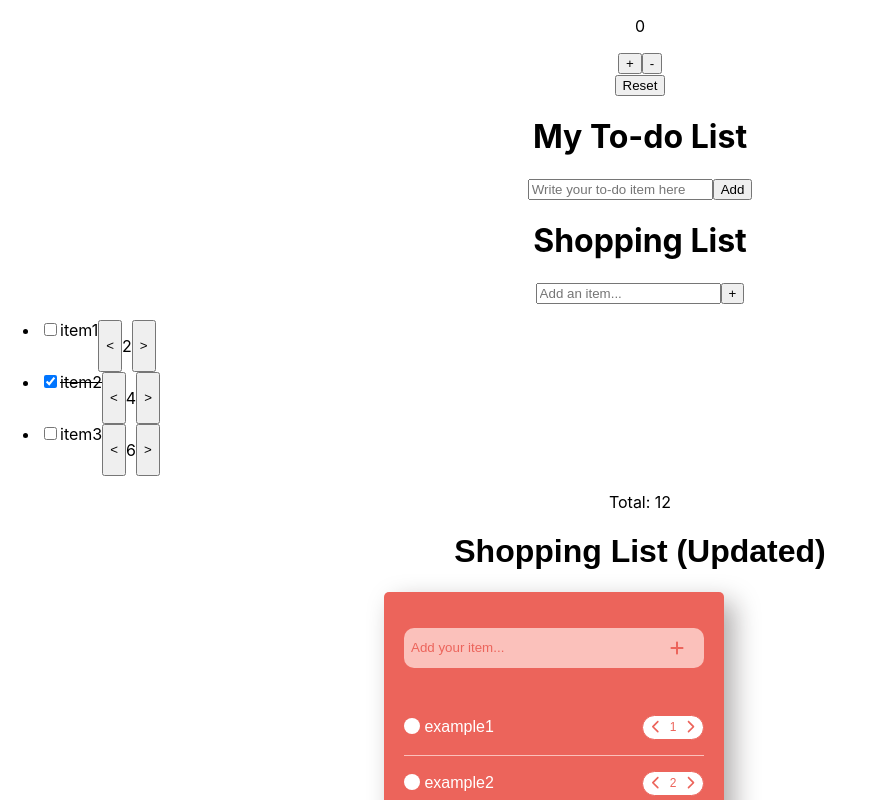
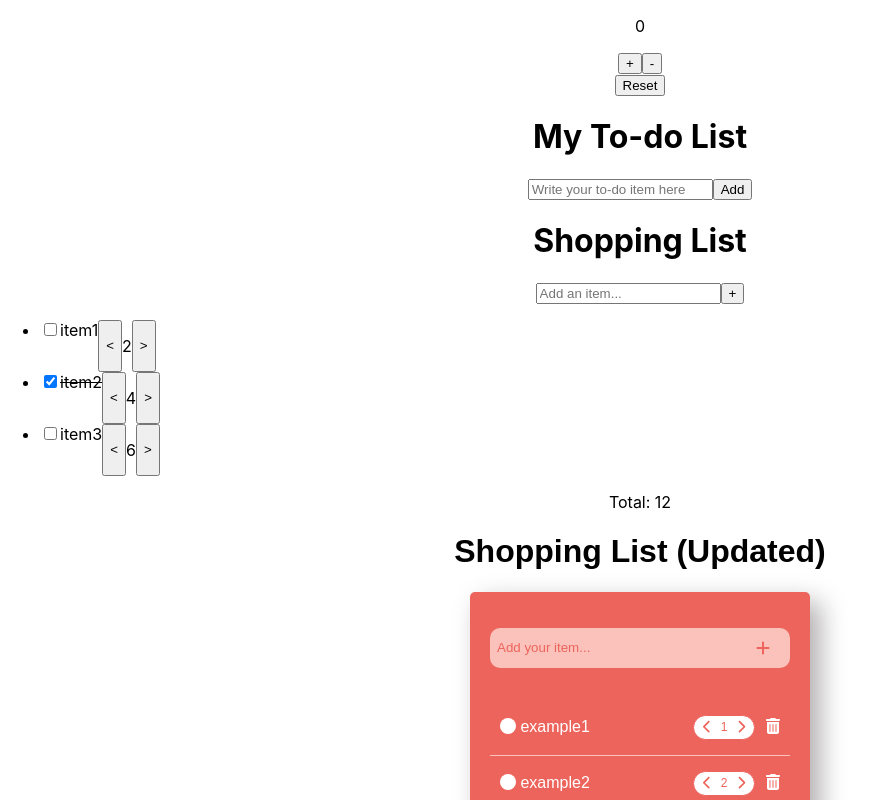
Before and after one commit to JS-Jamie/Coding-Practices-React, a React (Create React App) app: page / in a window 1280 px wide. Shown: the top 800 px of the page, without its empty margins (0-873 px from the left). Built offline with nearby package versions, Linux system fonts and the light colour scheme.

Commit message:
Fix bugs for totalCounter

```diff
--- a/src/ShoppingListRewrite/ShoppingListRewrite.js
+++ b/src/ShoppingListRewrite/ShoppingListRewrite.js
@@ -6,6 +6,7 @@ import {
   faCircle,
   faCheckCircle,
   faPlus,
+  faTrashCan,
 } from "@fortawesome/free-solid-svg-icons";
 
 const ShoppingListRewrite = () => {
@@ -16,6 +17,10 @@ const ShoppingListRewrite = () => {
     { name: "example3", qty: 3, isSelected: true },
   ]);
   const [total, setTotal] = useState(6);
+
+  useEffect(() => {
+    totalCounter();
+  }, [itemList]);
 
   const handleChange = (e) => {
     setInputValue(e.target.value);
@@ -59,7 +64,6 @@ const ShoppingListRewrite = () => {
       (prevValue, currentValue) => prevValue + currentValue.qty,
       0
     );
-    return totalQty;
     setTotal(totalQty);
   };
 
@@ -109,17 +113,35 @@ const ShoppingListRewrite = () => {
                     <span className="qty">
                       <button
                         className="shoppingButton"
-                        onClick={() => handleDecrement(index)}
+                        onClick={() => {
+                          handleDecrement(index);
+                          totalCounter();
+                        }}
                       >
                         <FontAwesomeIcon icon={faChevronLeft} />
                       </button>
                       <span>{i.qty}</span>
                       <button
                         className="shoppingButton"
-                        onClick={() => handleIncrement(index)}
+                        onClick={() => {
+                          handleIncrement(index);
+                          totalCounter();
+                        }}
                       >
                         <FontAwesomeIcon icon={faChevronRight} />
                       </button>
+                    </span>
+                    <span className="trashCan">
+                      <FontAwesomeIcon
+                        icon={faTrashCan}
+                        onClick={() => {
+                          setItemList((currentList) => {
+                            return currentList.filter((eachItem) => {
+                              return eachItem !== i;
+                            });
+                          });
+                        }}
+                      />
                     </span>
                   </div>
                 </div>
@@ -127,7 +149,7 @@ const ShoppingListRewrite = () => {
             })}
           </ul>
         </div>
-        <p className="total">Total: {totalCounter()}</p>
+        <p className="total">Total: {total}</p>
       </div>
     </div>
   );
--- a/src/index.css
+++ b/src/index.css
@@ -25,7 +25,7 @@ code {
   height: min-content;
   border-radius: 5px;
   padding: 20px;
-  margin: 0% 30%;
+  margin: 0% auto;
   box-shadow: 10px 10px 26px 0px rgba(27, 17, 17, 0.35);
 }
 
@@ -70,7 +70,7 @@ code {
   color: white;
   display: flex;
   align-items: center;
-  justify-content: space-between;
+
   padding: 15px 0 15px 0;
   border-bottom: 1px #fbc1bb solid;
   width: 100%;
@@ -84,6 +84,8 @@ width: 100%; */
 .itemName {
   cursor: pointer;
   padding-right: 60px;
+  padding-left: 10px;
+  flex: 1.6;
 
 }
 
@@ -115,7 +117,15 @@ width: 100%; */
   color: #ec645b;
   min-width: 60px;
   justify-content: space-between;
+  flex: 0.5;
 
+}
+
+.trashCan {
+  flex: 0.3;
+  text-align: right;
+  padding-right: 10px;
+  cursor: pointer;
 }
 
 .total {
```
